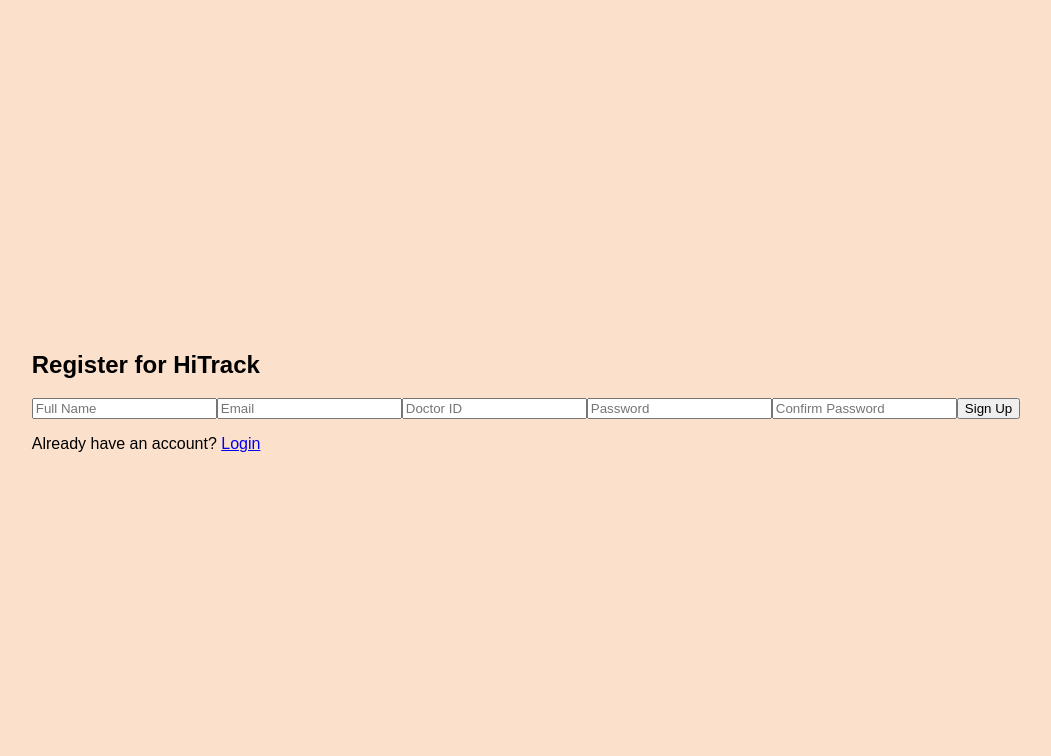
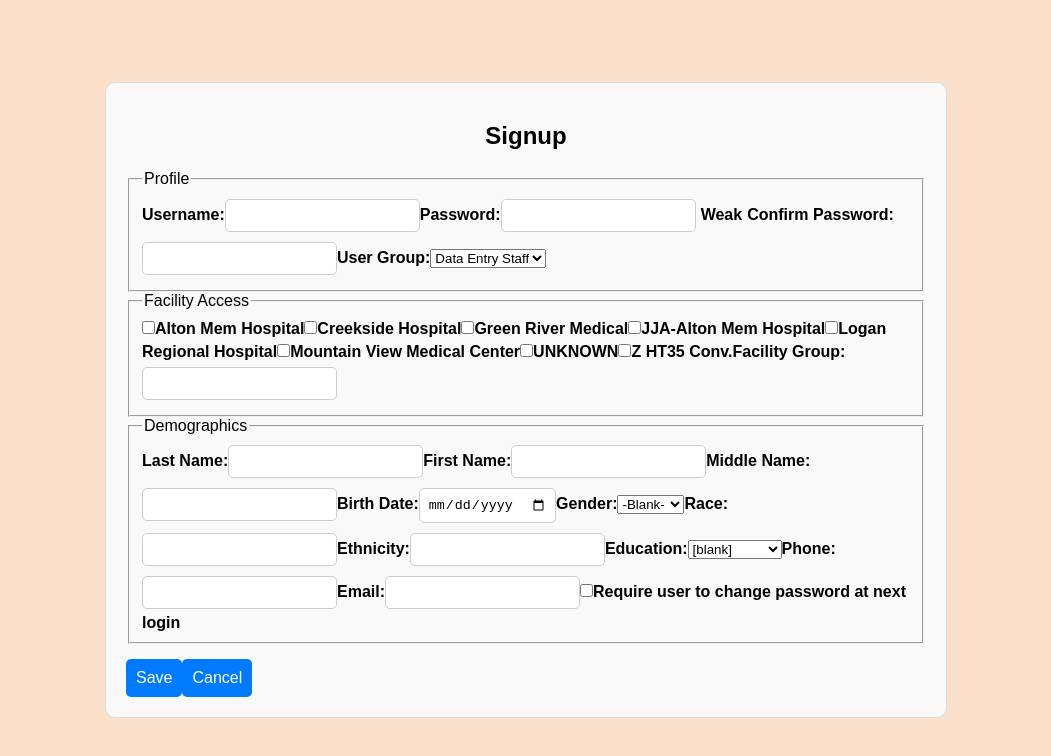
Before and after one commit to hridyansh-gautam/Major-Project, a React (Create React App) app: page /signup in a window 1280 px wide. Shown: the top 756 px of the page, without its empty margins (114-1165 px from the left). Built offline with nearby package versions, Linux system fonts and the light colour scheme.

Commit message:
Signup without css

```diff
--- a/src/App.jsx
+++ b/src/App.jsx
@@ -1,4 +1,4 @@
-import { BrowserRouter as Router, Route, Routes } from "react-router-dom";
+import { BrowserRouter, Routes, Route } from "react-router-dom";
 import Login from "./Components/LoginSignup/Login";
 import Signup from "./Components/LoginSignup/Signup";
 import Dashboard from "./Components/Dashboard/Dashboard";
@@ -6,17 +6,13 @@
 
 const App = () => {
   return (
-    <Router>
+    <BrowserRouter>
       <Routes>
         <Route path="/" element={<Login />} />
         <Route path="/signup" element={<Signup />} />
-
-        {/* Protected Dashboard Route */}
-        <Route element={<ProtectedRoute />}>
-          <Route path="/dashboard" element={<Dashboard />} />
-        </Route>
+        <Route path="/dashboard" element={<ProtectedRoute><Dashboard /></ProtectedRoute>} />
       </Routes>
-    </Router>
+    </BrowserRouter>
   );
 };
 
--- a/src/Components/LoginSignup/Signup.css
+++ b/src/Components/LoginSignup/Signup.css
@@ -0,0 +1,75 @@
+.signup-container {
+    max-width: 800px;
+    margin: auto;
+    padding: 20px;
+    border: 1px solid #ddd;
+    border-radius: 10px;
+    background-color: #f9f9f9;
+  }
+
+  h2 {
+    text-align: center;
+  }
+
+  form {
+    display: flex;
+    flex-direction: column;
+  }
+
+  label {
+    margin-top: 10px;
+    font-weight: bold;
+  }
+
+  input {
+    padding: 8px;
+    margin: 5px 0;
+    border: 1px solid #ccc;
+    border-radius: 5px;
+  }
+
+  .password-strength {
+    font-weight: bold;
+    padding: 5px;
+  }
+
+  .password-strength.score-0 {
+    color: red;
+  }
+  .password-strength.score-1 {
+    color: orange;
+  }
+  .password-strength.score-2 {
+    color: yellow;
+  }
+  .password-strength.score-3 {
+    color: green;
+  }
+  .password-strength.score-4 {
+    color: darkgreen;
+  }
+
+  .breach-info {
+    color: red;
+    font-size: 0.9em;
+  }
+
+  .error-message {
+    color: red;
+    font-weight: bold;
+  }
+
+  button {
+    margin-top: 15px;
+    padding: 10px;
+    border: none;
+    border-radius: 5px;
+    background-color: #007bff;
+    color: white;
+    font-size: 16px;
+    cursor: pointer;
+  }
+
+  button:hover {
+    background-color: #0056b3;
+  }
--- a/src/Components/LoginSignup/Signup.jsx
+++ b/src/Components/LoginSignup/Signup.jsx
@@ -1,53 +1,196 @@
-import React, { useState } from 'react';
-import axios from 'axios';
-import { useNavigate } from 'react-router-dom';
+import React, { useState } from "react";
+import axios from "axios";
+import { useNavigate } from "react-router-dom";
+import "./Signup.css";
 
 const Signup = () => {
-  const [name, setName] = useState('');
-  const [email, setEmail] = useState('');
-  const [doctorId, setDoctorId] = useState('');
-  const [password, setPassword] = useState('');
-  const [confirmPassword, setConfirmPassword] = useState('');
-  const [error, setError] = useState('');
   const navigate = useNavigate();
 
-  const handleSignup = async (e) => {
+  // Form States
+  const [formData, setFormData] = useState({
+    username: "",
+    password: "",
+    confirmPassword: "",
+    userGroup: "Data Entry Staff",
+    facilities: [],
+    facilityGroup: "",
+    lastName: "",
+    firstName: "",
+    middleName: "",
+    address: "",
+    phone: "",
+    phone2: "",
+    email: "",
+    county: "",
+    birthDate: "",
+    language: "",
+    race: "",
+    gender: "",
+    title: "",
+    education: "",
+    ethnicity: "",
+    deceased: false,
+    changePasswordNextLogin: false,
+  });
+
+  const [passwordStrength, setPasswordStrength] = useState("Weak");
+  const [error, setError] = useState("");
+
+  // Facility Options
+  const facilityOptions = [
+    "Alton Mem Hospital",
+    "Creekside Hospital",
+    "Green River Medical",
+    "JJA-Alton Mem Hospital",
+    "Logan Regional Hospital",
+    "Mountain View Medical Center",
+    "UNKNOWN",
+    "Z HT35 Conv.",
+  ];
+
+  // Handle Input Change
+  const handleChange = (e) => {
+    const { name, value, type, checked } = e.target;
+    if (type === "checkbox") {
+      setFormData((prev) => ({
+        ...prev,
+        facilities: checked
+          ? [...prev.facilities, value]
+          : prev.facilities.filter((f) => f !== value),
+      }));
+    } else {
+      setFormData((prev) => ({ ...prev, [name]: value }));
+    }
+
+    // Check password strength
+    if (name === "password") {
+      const strength = value.length > 8 ? "Strong" : value.length > 5 ? "Medium" : "Weak";
+      setPasswordStrength(strength);
+    }
+  };
+
+  // Handle Form Submission
+  const handleSubmit = async (e) => {
     e.preventDefault();
 
-    if (password !== confirmPassword) {
-      setError('Passwords do not match');
+    if (formData.password !== formData.confirmPassword) {
+      setError("Passwords do not match!");
       return;
     }
 
     try {
-      await axios.post('http://localhost:5000/api/auth/register', {
-        name,
-        email,
-        doctorId,
-        password,
-      });
-
-      // Redirect to login page after successful registration
-      navigate('/');
+      const response = await axios.post("http://localhost:5000/api/auth/register", formData);
+      alert("Signup Successful! Please log in.");
+      navigate("/");
     } catch (error) {
-      setError(error.response?.data?.message || 'Signup failed');
+      setError(error.response?.data?.message || "Signup failed");
     }
   };
 
   return (
     <div className="signup-container">
-      <h2>Register for HiTrack</h2>
-      {error && <p className="error-message">{error}</p>}
+      <h2>Signup</h2>
 
-      <form onSubmit={handleSignup}>
-        <input type="text" placeholder="Full Name" value={name} onChange={(e) => setName(e.target.value)} required />
-        <input type="email" placeholder="Email" value={email} onChange={(e) => setEmail(e.target.value)} required />
-        <input type="text" placeholder="Doctor ID" value={doctorId} onChange={(e) => setDoctorId(e.target.value)} required/>
-        <input type="password" placeholder="Password" value={password} onChange={(e) => setPassword(e.target.value)} required />
-        <input type="password" placeholder="Confirm Password" value={confirmPassword} onChange={(e) => setConfirmPassword(e.target.value)} required />
-        <button type="submit">Sign Up</button>
+      <form onSubmit={handleSubmit}>
+        {/* Profile Section */}
+        <fieldset className="profile-section">
+          <legend>Profile</legend>
+
+          <label>Username:</label>
+          <input type="text" name="username" value={formData.username} onChange={handleChange} required />
+
+          <label>Password:</label>
+          <input type="password" name="password" value={formData.password} onChange={handleChange} required />
+          <span className={`password-strength ${passwordStrength.toLowerCase()}`}>{passwordStrength}</span>
+
+          <label>Confirm Password:</label>
+          <input type="password" name="confirmPassword" value={formData.confirmPassword} onChange={handleChange} required />
+
+          <label>User Group:</label>
+          <select name="userGroup" value={formData.userGroup} onChange={handleChange}>
+            <option>Data Entry Staff</option>
+            <option>Admin</option>
+            <option>Doctor</option>
+          </select>
+        </fieldset>
+
+        {/* Facility Access */}
+        <fieldset className="facility-section">
+          <legend>Facility Access</legend>
+
+          {facilityOptions.map((facility, index) => (
+            <label key={index}>
+              <input
+                type="checkbox"
+                name="facilities"
+                value={facility}
+                checked={formData.facilities.includes(facility)}
+                onChange={handleChange}
+              />
+              {facility}
+            </label>
+          ))}
+
+          <label>Facility Group:</label>
+          <input type="text" name="facilityGroup" value={formData.facilityGroup} onChange={handleChange} />
+        </fieldset>
+
+        {/* Demographics */}
+        <fieldset className="demographics-section">
+          <legend>Demographics</legend>
+
+          <label>Last Name:</label>
+          <input type="text" name="lastName" value={formData.lastName} onChange={handleChange} required />
+
+          <label>First Name:</label>
+          <input type="text" name="firstName" value={formData.firstName} onChange={handleChange} required />
+
+          <label>Middle Name:</label>
+          <input type="text" name="middleName" value={formData.middleName} onChange={handleChange} />
+
+          <label>Birth Date:</label>
+          <input type="date" name="birthDate" value={formData.birthDate} onChange={handleChange} required />
+
+          <label>Gender:</label>
+          <select name="gender" value={formData.gender} onChange={handleChange}>
+            <option value="">-Blank-</option>
+            <option value="Male">Male</option>
+            <option value="Female">Female</option>
+          </select>
+
+          <label>Race:</label>
+          <input type="text" name="race" value={formData.race} onChange={handleChange} />
+
+          <label>Ethnicity:</label>
+          <input type="text" name="ethnicity" value={formData.ethnicity} onChange={handleChange} />
+
+          <label>Education:</label>
+          <select name="education" value={formData.education} onChange={handleChange}>
+            <option value="">[blank]</option>
+            <option>High School</option>
+            <option>Bachelor's</option>
+            <option>Master's</option>
+          </select>
+
+          <label>Phone:</label>
+          <input type="text" name="phone" value={formData.phone} onChange={handleChange} />
+
+          <label>Email:</label>
+          <input type="email" name="email" value={formData.email} onChange={handleChange} required />
+
+          <label>
+            <input type="checkbox" name="changePasswordNextLogin" checked={formData.changePasswordNextLogin} onChange={(e) => setFormData({ ...formData, changePasswordNextLogin: e.target.checked })} />
+            Require user to change password at next login
+          </label>
+        </fieldset>
+
+        {/* Buttons */}
+        <div className="form-buttons">
+          {error && <p className="error-message">{error}</p>}
+          <button type="submit">Save</button>
+          <button type="button" onClick={() => navigate("/")}>Cancel</button>
+        </div>
       </form>
-      <p>Already have an account? <a href="/">Login</a></p>
     </div>
   );
 };
```
Also changed, not shown: webpack.config.js (added, +16 -0 lines).
